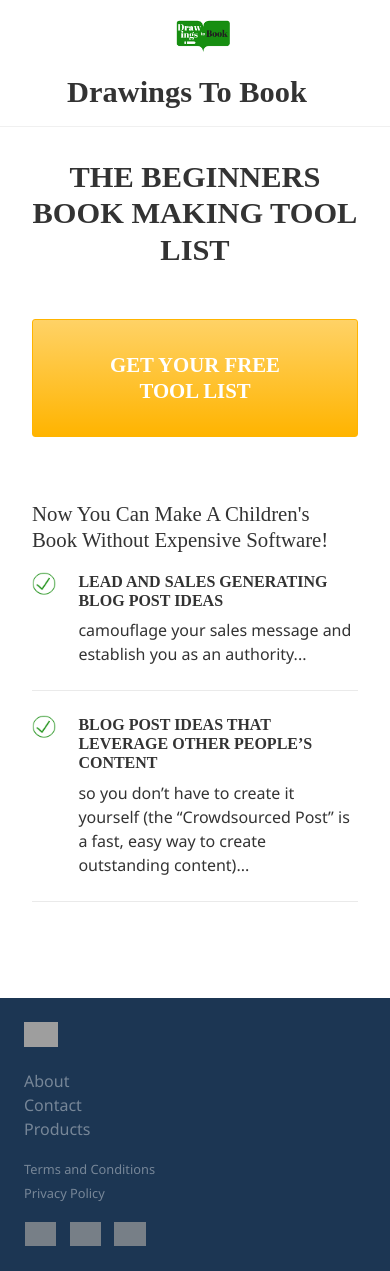
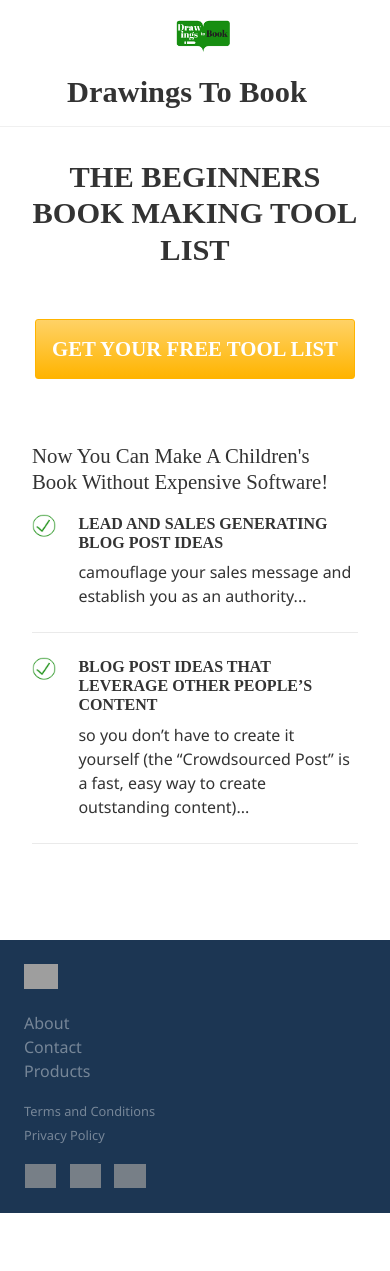
Before and after one commit to fourthirty-two/drawingstobook, a Jekyll site: the page built from index.html, in a window 390 px wide. Built offline with Jekyll 4.4.1, drawn with Linux system fonts in a browser that asks for light colours; some web fonts are replaced; comment, search, counter and statistics services are not loaded; after the commit the page ends 1213 px from its top, so only the background shows below that; grey boxes are pictures that could not be loaded.

Commit message:
:pencil: mobile max-width added to variables

```diff
--- a/_sass/_variables.scss
+++ b/_sass/_variables.scss
@@ -1,3 +1,6 @@
 // Colors
 $temp-gray:             #ccc;
 $green:                 #188e11;
+
+// mobile width
+$mobile-max-width:     max-width 769px;
--- a/_sass/components/_modal.scss
+++ b/_sass/components/_modal.scss
@@ -50,6 +50,10 @@
 
     &:hover {
       background-color: lighten($modal-button-color, 10%);
+    }
+
+    @include media($mobile-max-width) {
+      padding: 1em;
     }
 
   }
```
